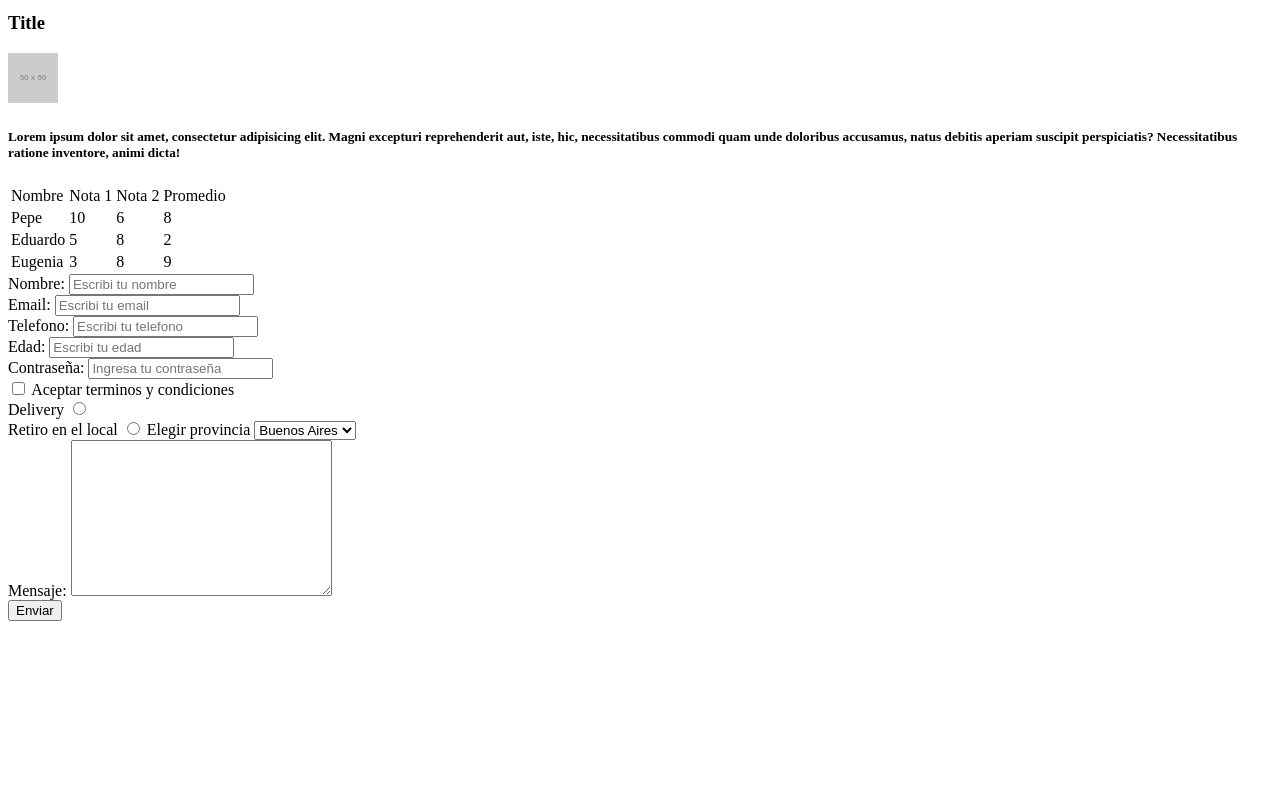
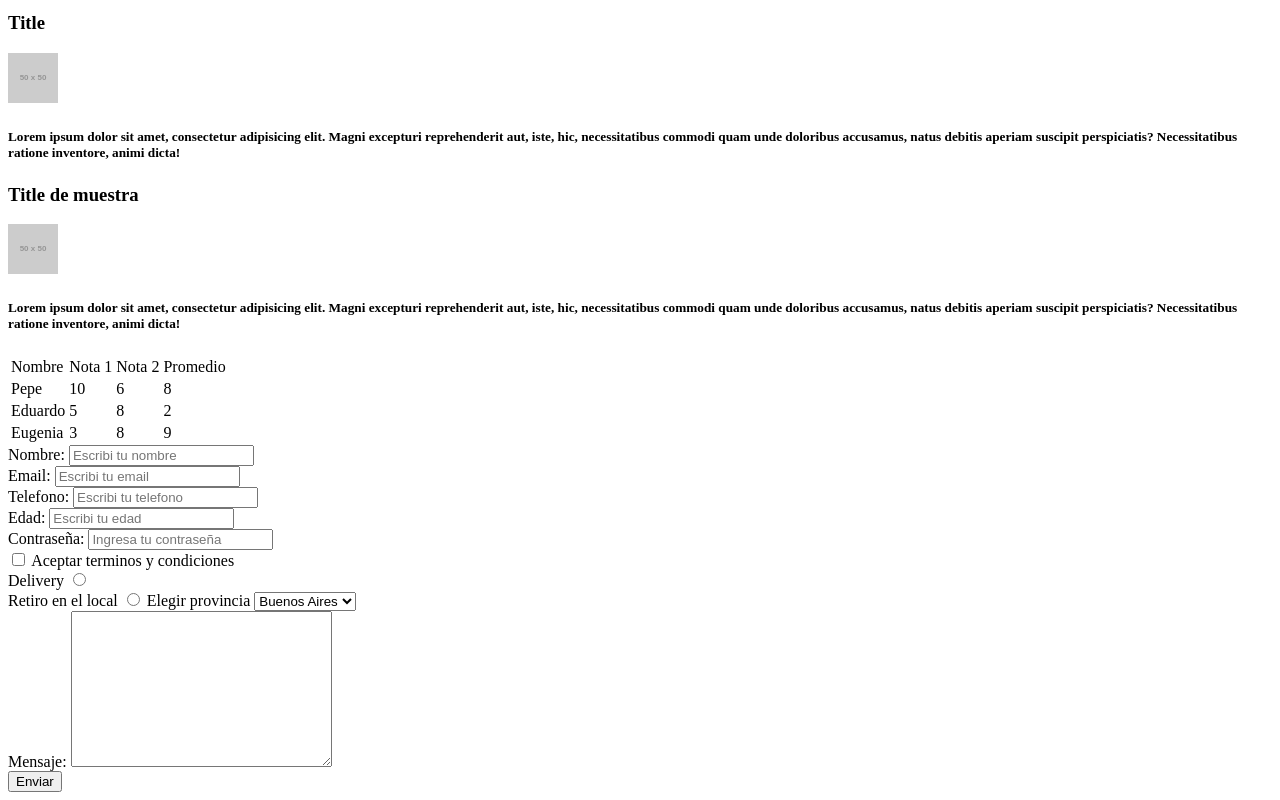
Before and after one commit to nicosenn/proyecto1, a plain HTML site: page index.html in a window 1280 px wide. Shown: the part 4546-5346 px from the top of the page. Before the commit the page ends 5175 px from the top, so only its background shows below. Drawn offline with Linux system fonts and the light colour scheme; placeholder pictures from the web are drawn by us.

Commit message:
Actualizando

```diff
--- a/index.html
+++ b/index.html
@@ -152,6 +152,11 @@
 						<img src="http://placehold.it/50x50" alt="">
 						<h5>Lorem ipsum dolor sit amet, consectetur adipisicing elit. Magni excepturi reprehenderit aut, iste, hic, necessitatibus commodi quam unde doloribus accusamus, natus debitis aperiam suscipit perspiciatis? Necessitatibus ratione inventore, animi dicta!</h5>
 					</article>
+					<article>
+						<h3>Title de muestra</h3>
+						<img src="http://placehold.it/50x50" alt="">
+						<h5>Lorem ipsum dolor sit amet, consectetur adipisicing elit. Magni excepturi reprehenderit aut, iste, hic, necessitatibus commodi quam unde doloribus accusamus, natus debitis aperiam suscipit perspiciatis? Necessitatibus ratione inventore, animi dicta!</h5>
+					</article>
 				</div>
 			</div>
 		</section>
@@ -239,5 +244,7 @@
 			<br>
 
 			<input type="submit" value="Enviar">
+
+
 	</body>
 </html>
```
